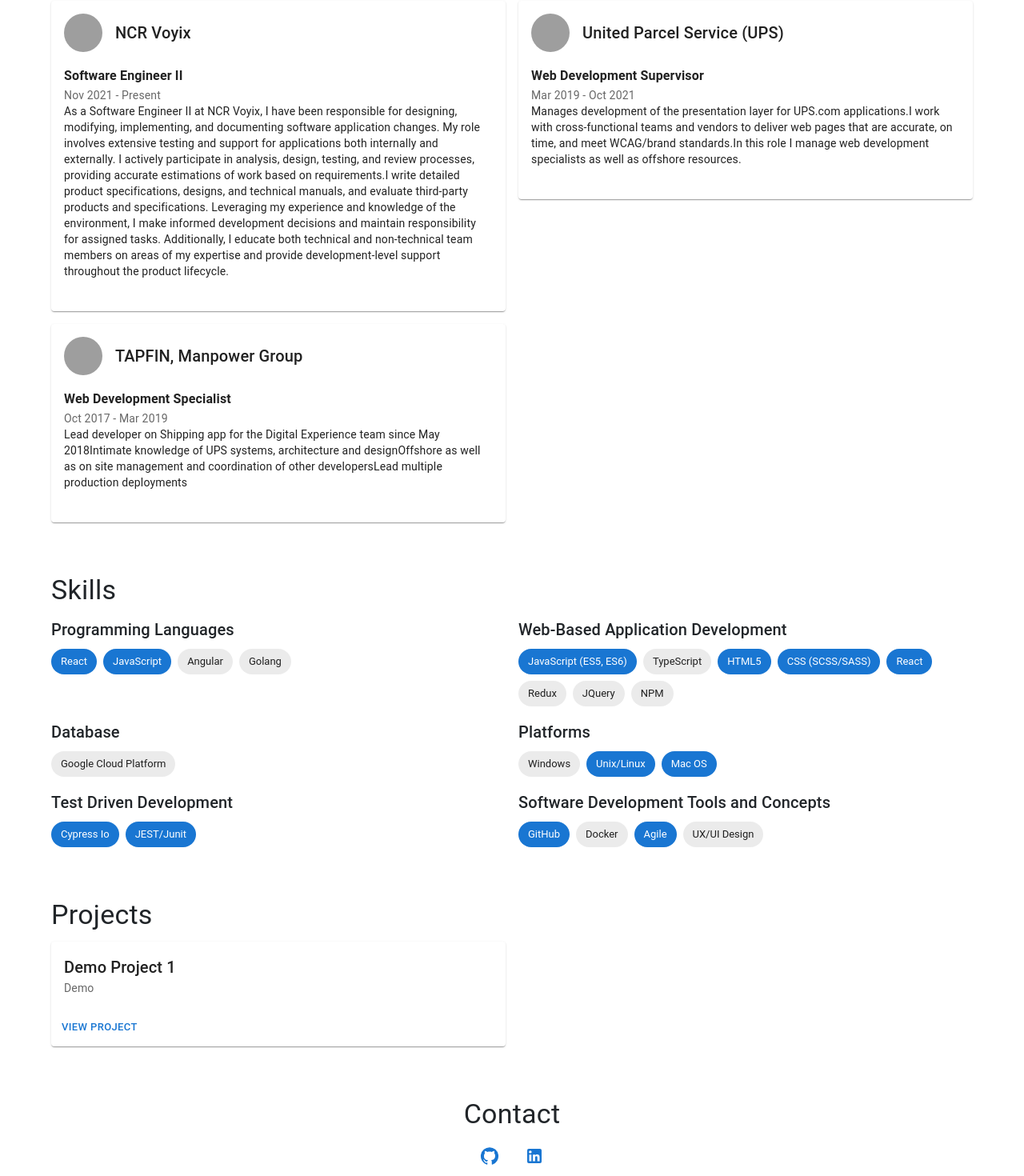
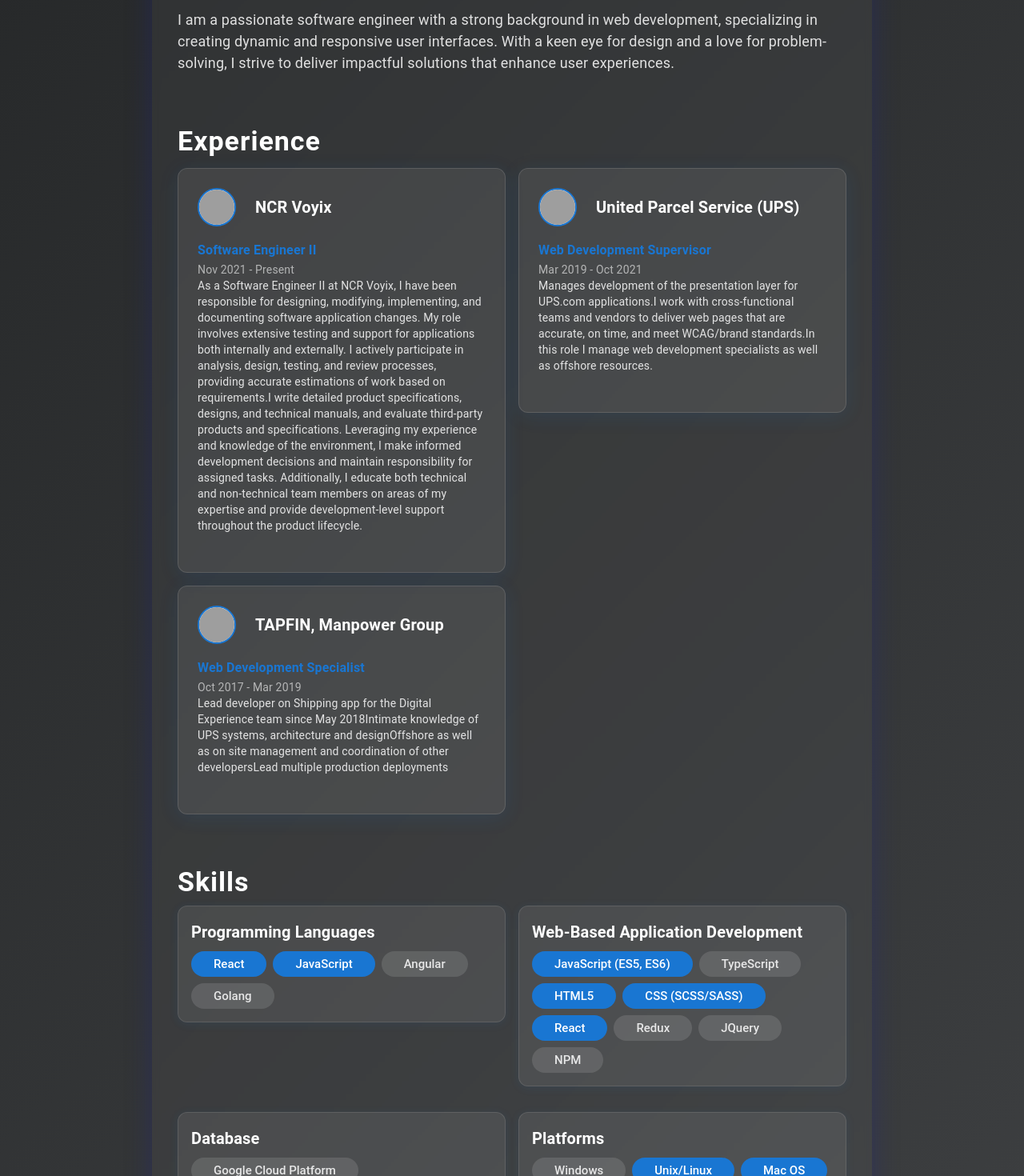
Before and after one commit to bplzizcool/brian-site, a React (Create React App) app: page / in a window 1280 px wide. Shown: the part 600-2070 px from the top of the page at 80% size. Built offline with nearby package versions, Linux system fonts and the light colour scheme; grey boxes are pictures that could not be loaded.

Commit message:
New sitewide styling and removing inline styles

```diff
--- a/src/components/About/About.js
+++ b/src/components/About/About.js
@@ -1,12 +1,29 @@
 import React from 'react';
 import { Typography, Box } from '@mui/material';
+import { styled } from '@mui/material/styles';
 import profile from '../../data/profile.json';
 
+const StyledAboutBox = styled(Box)({
+    paddingTop: 32,
+    paddingBottom: 32,
+});
+
+const StyledHeader = styled(Typography)({
+    fontWeight: 700,
+    color: 'white',
+    letterSpacing: 1,
+});
+
+const StyledBody = styled(Typography)({
+    color: 'rgba(255,255,255,0.85)',
+    fontSize: 18,
+});
+
 const About = () => (
-    <Box sx={{ py: 4 }}>
-        <Typography variant="h4" gutterBottom>About Me</Typography>
-        <Typography variant="body1">{profile.About}</Typography>
-    </Box>
+    <StyledAboutBox>
+        <StyledHeader variant="h4" gutterBottom>About Me</StyledHeader>
+        <StyledBody variant="body1">{profile.About}</StyledBody>
+    </StyledAboutBox>
 );
 
 export default About;
--- a/src/components/Contact/Contact.js
+++ b/src/components/Contact/Contact.js
@@ -4,6 +4,37 @@
 import LinkedInIcon from '@mui/icons-material/LinkedIn';
 import TwitterIcon from '@mui/icons-material/Twitter';
 import profile from '../../data/profile.json';
+import { styled } from '@mui/material/styles';
+
+const StyledContactBox = styled(Box)({
+    paddingTop: 32,
+    paddingBottom: 32,
+    textAlign: 'center',
+});
+
+const StyledIconButton = styled(IconButton)({
+    marginLeft: 8,
+    marginRight: 8,
+    backgroundColor: 'rgba(255,255,255,0.08)',
+    borderRadius: 8,
+    boxShadow: '0 2px 8px rgba(25, 118, 210, 0.10)',
+    transition: 'background 0.2s',
+    '&:hover': {
+        backgroundColor: '#1976d2',
+        color: 'white',
+    },
+});
+
+const StyledHeader = styled(Typography)({
+    fontWeight: 700,
+    color: 'white',
+    letterSpacing: 1,
+});
+
+const StyledEmail = styled(Typography)({
+    color: 'rgba(255,255,255,0.85)',
+    fontSize: 18,
+});
 
 const getSocialIcon = (url) => {
     if (url.includes('github.com')) return <GitHubIcon />;
@@ -13,17 +44,23 @@
 };
 
 const Contact = () => (
-    <Box sx={{ py: 4, textAlign: 'center' }}>
-        <Typography variant="h4" gutterBottom>Contact</Typography>
-        <Typography variant="body1" gutterBottom>{profile.Email}</Typography>
+    <StyledContactBox>
+        <StyledHeader variant="h4" gutterBottom>Contact</StyledHeader>
+        <StyledEmail variant="body1" gutterBottom>{profile.Email}</StyledEmail>
         <Box>
             {profile.SocialMedias && profile.SocialMedias.map((url, idx) => (
-                <IconButton key={idx} href={url} target="_blank" rel="noopener" color="primary" sx={{ mx: 1 }}>
+                <StyledIconButton
+                    key={idx}
+                    href={url}
+                    target="_blank"
+                    rel="noopener"
+                    color="primary"
+                >
                     {getSocialIcon(url)}
-                </IconButton>
+                </StyledIconButton>
             ))}
         </Box>
-    </Box>
+    </StyledContactBox>
 );
 
 export default Contact;
--- a/src/components/Experience/Experience.js
+++ b/src/components/Experience/Experience.js
@@ -2,36 +2,97 @@
 import { Typography, Grid, Card, CardContent, Box, Link, Avatar } from '@mui/material';
 import profile from '../../data/profile.json';
 import moment from 'moment';
+import { styled } from '@mui/material/styles';
+
+const StyledExperienceBox = styled(Box)({
+    paddingTop: 32,
+    paddingBottom: 32,
+});
+
+const StyledExperienceCard = styled(Card)({
+    background: 'rgba(255,255,255,0.08)',
+    boxShadow: '0 4px 24px rgba(25, 118, 210, 0.12)',
+    borderRadius: 12,
+    border: '1px solid rgba(255,255,255,0.12)',
+    padding: 8,
+    transition: 'transform 0.2s',
+    '&:hover': {
+        transform: 'scale(1.03)',
+        boxShadow: '0 8px 32px rgba(25, 118, 210, 0.18)',
+    },
+});
+
+const StyledHeader = styled(Typography)({
+    fontWeight: 700,
+    color: 'white',
+    letterSpacing: 1,
+});
+
+const StyledCompany = styled(Typography)({
+    fontWeight: 600,
+    color: 'white',
+    marginLeft: 8,
+});
+
+const StyledDescription = styled(Typography)({
+    color: 'rgba(255,255,255,0.85)',
+});
+
+const HeaderRow = styled(Box)({
+    display: 'flex',
+    alignItems: 'center',
+    marginBottom: 16,
+});
+
+const StyledAvatar = styled(Avatar)({
+    width: 48,
+    height: 48,
+    marginRight: 16,
+    backgroundColor: 'white',
+    border: '2px solid #1976d2',
+});
+
+const RoleBox = styled(Box)({
+    marginBottom: 16,
+});
+
+const RoleTitle = styled(Typography)({
+    fontWeight: 600,
+});
+
+const DateText = styled(Typography)({
+    color: 'rgba(255,255,255,0.6)',
+});
 
 const Experience = () => (
-    <Box sx={{ py: 4 }}>
-        <Typography variant="h4" gutterBottom>Experience</Typography>
+    <StyledExperienceBox>
+        <StyledHeader variant="h4" gutterBottom>Experience</StyledHeader>
         <Grid container spacing={2}>
             {profile.experiences && profile.experiences.map(exp => (
                 <Grid item xs={12} md={6} key={exp.companyName}>
-                    <Card>
+                    <StyledExperienceCard>
                         <CardContent>
-                            <Box sx={{ display: 'flex', alignItems: 'center', mb: 2 }}>
+                            <HeaderRow>
                                 <Link href={exp.url} target="_blank" rel="noopener">
-                                    <Avatar src={exp.logo} alt={exp.companyName} sx={{ width: 48, height: 48, mr: 2 }} />
+                                    <StyledAvatar src={exp.logo} alt={exp.companyName} />
                                 </Link>
-                                <Typography variant="h6">{exp.companyName}</Typography>
-                            </Box>
+                                <StyledCompany variant="h6">{exp.companyName}</StyledCompany>
+                            </HeaderRow>
                             {exp.roles.map(role => (
-                                <Box key={role.title} mb={2}>
-                                    <Typography variant="subtitle1" fontWeight={600}>{role.title}</Typography>
-                                    <Typography variant="body2" color="text.secondary">
+                                <RoleBox key={role.title}>
+                                    <RoleTitle variant="subtitle1" color="primary">{role.title}</RoleTitle>
+                                    <DateText variant="body2">
                                         {moment(role.startDate).format('MMM YYYY')} - {role.currentJob ? 'Present' : moment(role.endDate).format('MMM YYYY')}
-                                    </Typography>
-                                    <Typography variant="body2">{role.description}</Typography>
-                                </Box>
+                                    </DateText>
+                                    <StyledDescription variant="body2">{role.description}</StyledDescription>
+                                </RoleBox>
                             ))}
                         </CardContent>
-                    </Card>
+                    </StyledExperienceCard>
                 </Grid>
             ))}
         </Grid>
-    </Box>
+    </StyledExperienceBox>
 );
 
 export default Experience;
--- a/src/components/Hero/Hero.js
+++ b/src/components/Hero/Hero.js
@@ -1,14 +1,49 @@
 import React from 'react';
 import { Typography, Box, Avatar } from '@mui/material';
+import { styled } from '@mui/material/styles';
 import profile from '../../data/profile.json';
 
+const StyledHeroBox = styled(Box)({
+    display: 'flex',
+    flexDirection: 'column',
+    alignItems: 'center',
+    paddingTop: 48,
+    paddingBottom: 48,
+});
+
+const StyledAvatar = styled(Avatar)({
+    width: 120,
+    height: 120,
+    marginBottom: 16,
+    border: '4px solid #1976d2',
+    boxShadow: '0 4px 24px rgba(25, 118, 210, 0.2)',
+    background: 'white',
+});
+
+const StyledName = styled(Typography)({
+    fontWeight: 700,
+    letterSpacing: 1,
+    color: 'white',
+    textShadow: '0 2px 8px rgba(0,0,0,0.12)',
+});
+
+const StyledPosition = styled(Typography)({
+    fontWeight: 500,
+});
+
+const StyledDescription = styled(Typography)({
+    marginTop: 16,
+    color: 'rgba(255,255,255,0.85)',
+});
+
+
 const Hero = () => (
-    <Box sx={{ display: 'flex', flexDirection: 'column', alignItems: 'center', py: 6 }}>
-        <Avatar src={require('../../img/profile_pic.jpg')} alt={profile.Name} sx={{ width: 120, height: 120, mb: 2 }} />
-        <Typography variant="h2" component="h1" gutterBottom>{profile.Name}</Typography>
-        <Typography variant="h5" color="text.secondary">{profile.Position}</Typography>
-        <Typography variant="body1" sx={{ mt: 2 }}>{profile.Description}</Typography>
-    </Box>
+    <StyledHeroBox>
+        <StyledAvatar src={require('../../img/profile_pic.jpg')} alt={profile.Name} />
+        <StyledName variant="h2" component="h1" gutterBottom>{profile.Name}</StyledName>
+        <StyledPosition variant="h5" color="primary">{profile.Position}</StyledPosition>
+        <StyledDescription variant="body1">{profile.Description}</StyledDescription>
+    </StyledHeroBox>
 );
 
 export default Hero;
--- a/src/components/Layout/Layout.js
+++ b/src/components/Layout/Layout.js
@@ -1,12 +1,35 @@
 import React from 'react';
 import { Container, Box } from '@mui/material';
+import { styled } from '@mui/material/styles';
+
+const StyledBox = styled(Box)(({ theme }) => ({
+    minHeight: '100vh',
+    width: '100vw',
+    background: 'linear-gradient(135deg, #232526 0%, #414345 100%)',
+    display: 'flex',
+    flexDirection: 'column',
+    alignItems: 'center',
+    justifyContent: 'flex-start',
+    paddingTop: theme.spacing(8),
+}));
+const StyledContainer = styled(Container)(({ theme }) => ({
+    background: 'rgba(255,255,255,0.04)',
+    borderRadius: 16,
+    boxShadow: '0 8px 32px 0 rgba(31, 38, 135, 0.37)',
+    backdropFilter: 'blur(4px)',
+    padding: theme.spacing(2),
+    marginTop: theme.spacing(4),
+    [theme.breakpoints.up('md')]: {
+        padding: theme.spacing(4),
+    },
+}));
 
 const Layout = ({ children }) => (
-    <Container maxWidth="lg">
-        <Box sx={{ minHeight: '100vh', display: 'flex', flexDirection: 'column' }}>
+    <StyledBox>
+        <StyledContainer maxWidth="md">
             {children}
-        </Box>
-    </Container>
+        </StyledContainer>
+    </StyledBox>
 );
 
 export default Layout;
--- a/src/components/Projects/Projects.js
+++ b/src/components/Projects/Projects.js
@@ -1,26 +1,68 @@
 import React from 'react';
 import { Typography, Grid, Card, CardContent, CardActions, Button, Box } from '@mui/material';
 import profile from '../../data/profile.json';
+import { styled } from '@mui/material/styles';
+
+const StyledProjectsBox = styled(Box)({
+    paddingTop: 32,
+    paddingBottom: 32,
+});
+
+const StyledProjectCard = styled(Card)({
+    background: 'rgba(255,255,255,0.08)',
+    boxShadow: '0 4px 24px rgba(25, 118, 210, 0.12)',
+    borderRadius: 12,
+    border: '1px solid rgba(255,255,255,0.12)',
+    padding: 8,
+    transition: 'transform 0.2s',
+    '&:hover': {
+        transform: 'scale(1.03)',
+        boxShadow: '0 8px 32px rgba(25, 118, 210, 0.18)',
+    },
+});
+
+const StyledHeader = styled(Typography)({
+    fontWeight: 700,
+    color: 'white',
+    letterSpacing: 1,
+});
+
+const StyledProjectName = styled(Typography)({
+    fontWeight: 600,
+    color: 'white',
+});
+
+const StyledProjectButton = styled(Button)({
+    fontWeight: 600,
+    boxShadow: '0 2px 8px rgba(25, 118, 210, 0.10)',
+});
 
 const Projects = () => (
-    <Box sx={{ py: 4 }}>
-        <Typography variant="h4" gutterBottom>Projects</Typography>
+    <StyledProjectsBox>
+        <StyledHeader variant="h4" gutterBottom>Projects</StyledHeader>
         <Grid container spacing={2}>
             {profile.Projects && profile.Projects.map(project => (
                 <Grid item xs={12} md={6} key={project.Name}>
-                    <Card>
+                    <StyledProjectCard>
                         <CardContent>
-                            <Typography variant="h6">{project.Name}</Typography>
+                            <StyledProjectName variant="h6">{project.Name}</StyledProjectName>
                             <Typography variant="body2" color="text.secondary">{project.Description}</Typography>
                         </CardContent>
                         <CardActions>
-                            <Button size="small" color="primary" href={project.ProjectLink} target="_blank">View Project</Button>
+                            <StyledProjectButton
+                                size="small"
+                                color="primary"
+                                href={project.ProjectLink}
+                                target="_blank"
+                            >
+                                View Project
+                            </StyledProjectButton>
                         </CardActions>
-                    </Card>
+                    </StyledProjectCard>
                 </Grid>
             ))}
         </Grid>
-    </Box>
+    </StyledProjectsBox>
 );
 
 export default Projects;
--- a/src/components/Skills/Skills.js
+++ b/src/components/Skills/Skills.js
@@ -1,23 +1,91 @@
 import React from 'react';
 import { Typography, Box, Chip, Grid } from '@mui/material';
 import profile from '../../data/profile.json';
+import { styled } from '@mui/material/styles';
+
+const StyledSkillsBox = styled(Box)({
+    paddingTop: 32,
+    paddingBottom: 32,
+});
+
+const StyledSkillCard = styled(Box)({
+    background: 'rgba(255,255,255,0.08)',
+    boxShadow: '0 2px 12px rgba(25, 118, 210, 0.10)',
+    borderRadius: 12,
+    border: '1px solid rgba(255,255,255,0.10)',
+    padding: 16,
+    marginBottom: 16,
+});
+
+const StyledTitle = styled(Typography)(({ theme }) => ({
+    fontWeight: 700,
+    color: 'white',
+    letterSpacing: 1,
+    marginBottom: theme.spacing(1),
+}));
+
+const StyledChipContainer = styled(Box)(({ theme }) => ({
+    display: 'flex',
+    flexWrap: 'wrap',
+    gap: theme.spacing(1),
+}));
+
+const StyledAreaTitle = styled(Typography)(({ theme }) => ({
+    marginBottom: theme.spacing(1),
+    color: 'white',
+    fontWeight: 600,
+}));
+
+const StyledHotChip = styled(Chip)(({ theme }) => ({
+    fontWeight: 500,
+    fontSize: 15,
+    paddingLeft: theme.spacing(2),
+    paddingRight: theme.spacing(2),
+    paddingTop: theme.spacing(1 / 2),
+    paddingBottom: theme.spacing(1 / 2),
+    backgroundColor: theme.palette.primary.main,
+    color: 'white',
+}));
+
+const StyledNormalChip = styled(Chip)(({ theme }) => ({
+    fontWeight: 500,
+    fontSize: 15,
+    paddingLeft: theme.spacing(2),
+    paddingRight: theme.spacing(2),
+    paddingTop: theme.spacing(1 / 2),
+    paddingBottom: theme.spacing(1 / 2),
+    backgroundColor: 'rgba(255,255,255,0.12)',
+    color: 'rgba(255,255,255,0.85)',
+}));
 
 const Skills = () => (
-    <Box sx={{ py: 4 }}>
-        <Typography variant="h4" gutterBottom>Skills</Typography>
+    <StyledSkillsBox>
+        <StyledTitle variant="h4" gutterBottom>Skills</StyledTitle>
         <Grid container spacing={2}>
             {profile.Skills && profile.Skills.map(skill => (
                 <Grid item xs={12} md={6} key={skill.Area}>
-                    <Typography variant="h6" sx={{ mb: 1 }}>{skill.Area}</Typography>
-                    <Box sx={{ display: 'flex', flexWrap: 'wrap', gap: 1 }}>
-                        {skill.SkillSet.map(s => (
-                            <Chip label={s.Name} color={s.Hot ? 'primary' : 'default'} key={s.Name} />
-                        ))}
-                    </Box>
+                    <StyledSkillCard>
+                        <StyledAreaTitle variant="h6">{skill.Area}</StyledAreaTitle>
+                        <StyledChipContainer>
+                            {skill.SkillSet.map(s => (
+                                s.Hot ? (
+                                    <StyledHotChip
+                                        label={s.Name}
+                                        key={s.Name}
+                                    />
+                                ) : (
+                                    <StyledNormalChip
+                                        label={s.Name}
+                                        key={s.Name}
+                                    />
+                                )
+                            ))}
+                        </StyledChipContainer>
+                    </StyledSkillCard>
                 </Grid>
             ))}
         </Grid>
-    </Box>
+    </StyledSkillsBox>
 );
 
 export default Skills;
--- a/src/data/profile.json
+++ b/src/data/profile.json
@@ -19,8 +19,7 @@
           "title": "Software Engineer II",
           "description": [
             "As a Software Engineer II at NCR Voyix, I have been responsible for designing, modifying, implementing, and documenting software application changes. My role involves extensive testing and support for applications both internally and externally. I actively participate in analysis, design, testing, and review processes, providing accurate estimations of work based on requirements.",
-
-"I write detailed product specifications, designs, and technical manuals, and evaluate third-party products and specifications. Leveraging my experience and knowledge of the environment, I make informed development decisions and maintain responsibility for assigned tasks. Additionally, I educate both technical and non-technical team members on areas of my expertise and provide development-level support throughout the product lifecycle."
+            "I write detailed product specifications, designs, and technical manuals, and evaluate third-party products and specifications. Leveraging my experience and knowledge of the environment, I make informed development decisions and maintain responsibility for assigned tasks. Additionally, I educate both technical and non-technical team members on areas of my expertise and provide development-level support throughout the product lifecycle."
           ],
           "startDate": "2021-11-03",
           "currentJob": true,
@@ -203,9 +202,8 @@
       "Description": "Concentration: Graphics and Human Computer Interaction",
       "SchoolImage": "https://upload.wikimedia.org/wikipedia/commons/6/6c/Georgia_State_University_Logo.svg",
       "SchoolLink": "https://gsu.edu",
-      "Awards": [
-
-      ]
+      "Awards": []
     }
-  ]
+  ],
+  "About": "I am a passionate software engineer with a strong background in web development, specializing in creating dynamic and responsive user interfaces. With a keen eye for design and a love for problem-solving, I strive to deliver impactful solutions that enhance user experiences."
 }
```
